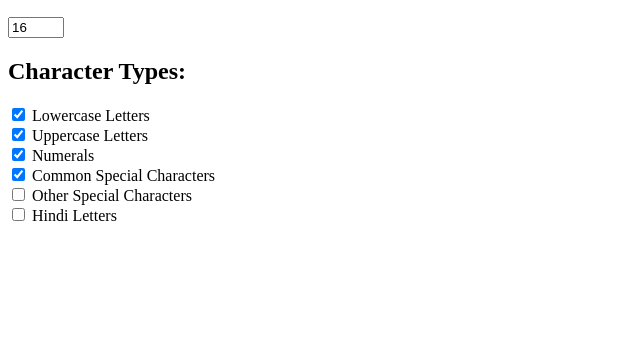
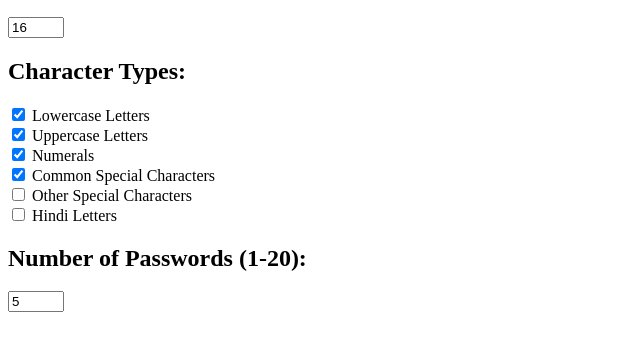
Before and after one commit to ch4ne5teban/Password-Generator, a plain HTML site: page index.html in a window 1280 px wide. Shown: the part 110-460 px from the top of the page, without its empty margins (0-640 px from the left). Drawn offline with Linux system fonts and the light colour scheme.

Commit message:
html: add label+input field to let user choose number of pwds generated + h2 element

```diff
--- a/index.html
+++ b/index.html
@@ -31,7 +31,8 @@
     <label><input type="checkbox" id="other-special" class="user-alert"> Other Special Characters</label><br>
     <label><input type="checkbox" id="hindi" class="user-alert"> Hindi Letters</label>
 
-
+    <h2>Number of Passwords (1-20):</h2>
+    <label><input type="number" title="Number of Passwords" id="num-passwords" min="1" max="20" value="5"></label>
 
   </main>
 </body>
```
